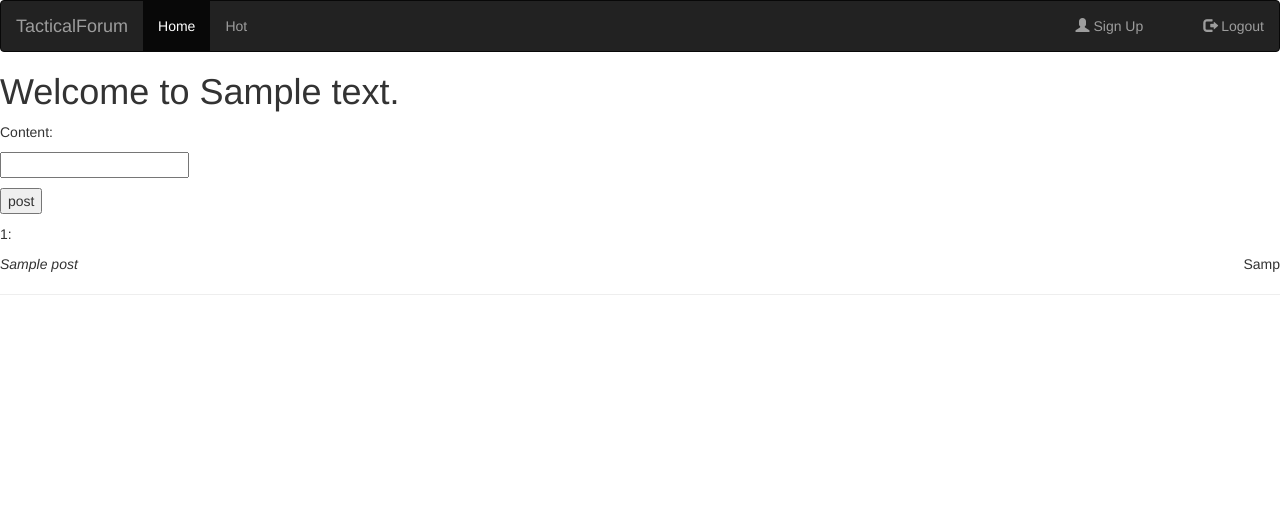
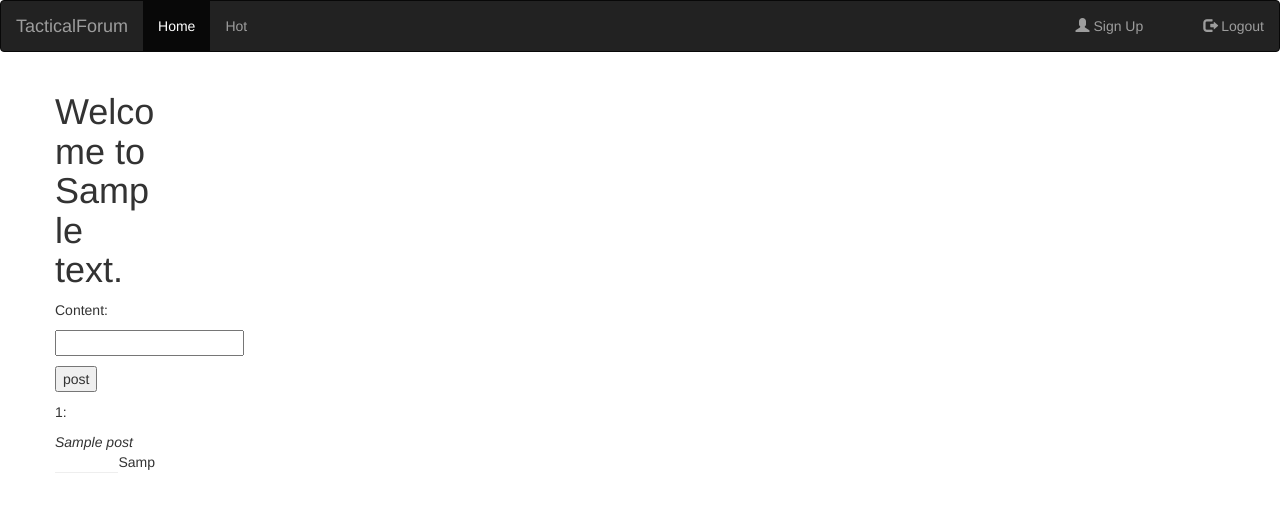
Before and after one commit to patriksimurka/TacticalForum, a Flask app: template templates/index.html in a window 1280 px wide. Shown: the top 512 px of the page. Run offline with Flask 2, Linux system fonts and the light colour scheme; the template is opened without the code that fills it: most values are stand-ins (such as "Sample title", 1, 10 or a date in 2020); some libraries are stand-ins or nearby versions.

Commit message:
fucking word wrap

```diff
--- a/templates/base.html
+++ b/templates/base.html
@@ -27,11 +27,23 @@
           </ul>
         </div>
       </nav>
-    {% block content%}{% endblock %}
+
+    <div class="container">
+        <div class="row">
+          <div class="post col-10">
+            {% block content%}{% endblock %}
+          </div>
+        </div>
+      </div>
 
     <script src="https://code.jquery.com/jquery-3.3.1.slim.min.js" integrity="sha384-q8i/X+965DzO0rT7abK41JStQIAqVgRVzpbzo5smXKp4YfRvH+8abtTE1Pi6jizo" crossorigin="anonymous"></script>
     <script src="https://cdnjs.cloudflare.com/ajax/libs/popper.js/1.14.7/umd/popper.min.js" integrity="sha384-UO2eT0CpHqdSJQ6hJty5KVphtPhzWj9WO1clHTMGa3JDZwrnQq4sF86dIHNDz0W1" crossorigin="anonymous"></script>
     <script src="https://stackpath.bootstrapcdn.com/bootstrap/4.3.1/js/bootstrap.min.js" integrity="sha384-JjSmVgyd0p3pXB1rRibZUAYoIIy6OrQ6VrjIEaFf/nJGzIxFDsf4x0xIM+B07jRM" crossorigin="anonymous"></script>
 
+    <script>
+      if ( window.history.replaceState ) {
+          window.history.replaceState( null, null, window.location.href );
+      }
+    </script>
   </body>
 </html>
--- a/templates/css/style.css
+++ b/templates/css/style.css
@@ -1,3 +1,9 @@
 .hidden {
 	display: none;
 }
+
+.post {
+	width:100px !important;
+	word-wrap:break-word !important;
+	display:inline-block !important;
+}
--- a/templates/index.html
+++ b/templates/index.html
@@ -17,14 +17,12 @@
 	{% endif %}
 
    	{% for i in posts %}
+
     	<p>{{i[0]}}:</p>
-    	<i>{{i[2]}}</i>
+    	<i class='post'>{{i[2]}}</i>
     	<p style="float:right">{{i[1][:-7]}}</p>
     	<hr>
+
     {% endfor %}
 
 {% endblock %}
-
-<script>
-	document.getElementById("logout").style.display = "none";
-</script>
--- a/templates/login.html
+++ b/templates/login.html
@@ -8,7 +8,7 @@
 	<p>Name:</p>
 	<p><input type="text" name="nm" /></p>
 	<p>Password:</p>
-	<p><input type="text" name="pw" /></p>
+	<p><input type="password" name="pw" /></p>
 	<p><input type="submit" value="submit"/></p>
 </form>
 
--- a/templates/register.html
+++ b/templates/register.html
@@ -7,9 +7,9 @@
 	<p>Name:</p>
 	<p><input type="text" name="nm" /></p>
 	<p>Password:</p>
-	<p><input type="text" name="pw" /></p>
+	<p><input type="password" name="pw" /></p>
 	<p>Repeat password:</p>
-	<p><input type="text" name="rpw" /></p>
+	<p><input type="password" name="rpw" /></p>
 	<p><input type="submit" value="submit"/></p>
 </form>
 {% endblock %}
```
Also changed, not shown: db.sqlite.
